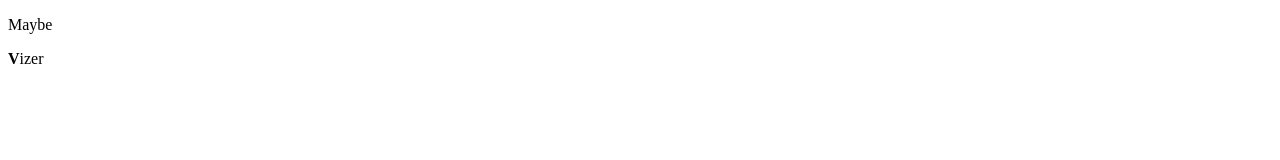
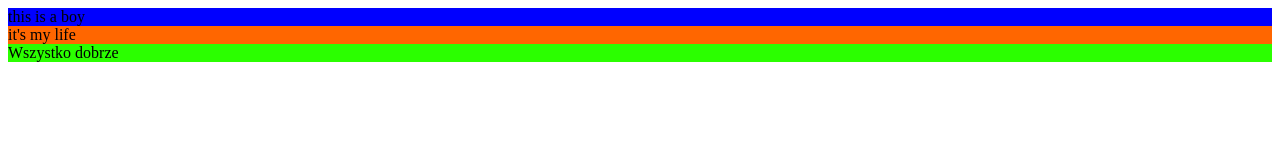
Before and after one commit to Anmart0319/Anmart0319, a plain HTML site: page index.html in a window 1280 px wide. Drawn offline with Linux system fonts and the light colour scheme.

Commit message:
Add style.css

```diff
--- a/index.html
+++ b/index.html
@@ -1,5 +1,21 @@
 <!DOCTYPE html>
+<html lang="en">
+
+<head>
+    <meta charset="UTF-8">
+    <meta http-equiv="X-UA-Compatible" content="IE=edge">
+    <meta name="viewport" content="width=device-width, initial-scale=1.0">
+    <title>Document</title>
+    <link rel="stylesheet" href="style.css">
+</head>
+
+<body>
+    <div class="header">this is a boy</div>
+    <div class="Main">it's my life</div>
+    <div class="Footer">Wszystko dobrze</div>
 
 
-<p>Maybe</p>
-<span><b>V</b></span><span>izer</span>
+
+</body>
+
+</html>
--- /dev/null
+++ b/style.css
@@ -0,0 +1,15 @@
+.header {
+    width: 100%;
+    height: 20%;
+    background-color: blue;
+}
+.Main {
+    width: 100%;
+    height: 60%;
+    background-color: rgb(255, 102, 0);
+}
+.Footer {
+    width: 100%;
+    height: 80%;
+    background-color: rgb(43, 255, 0);
+}
```
